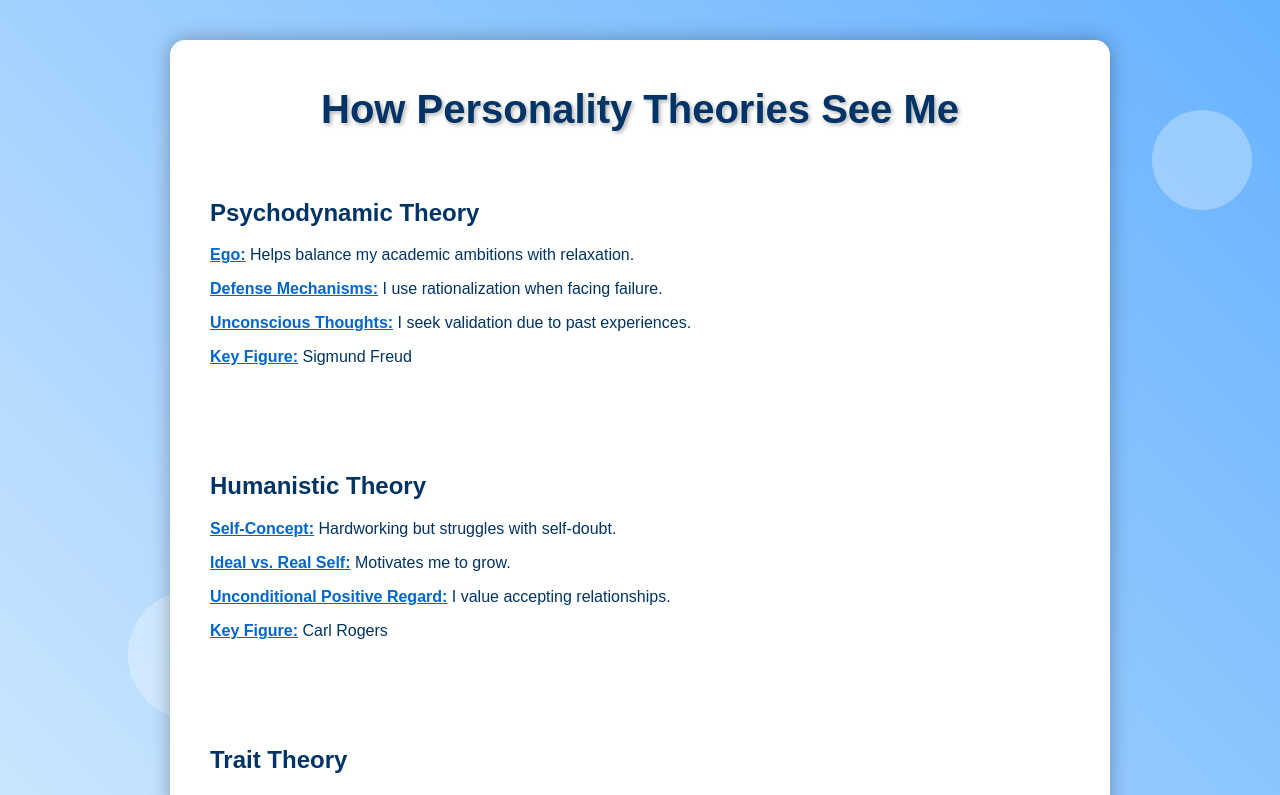
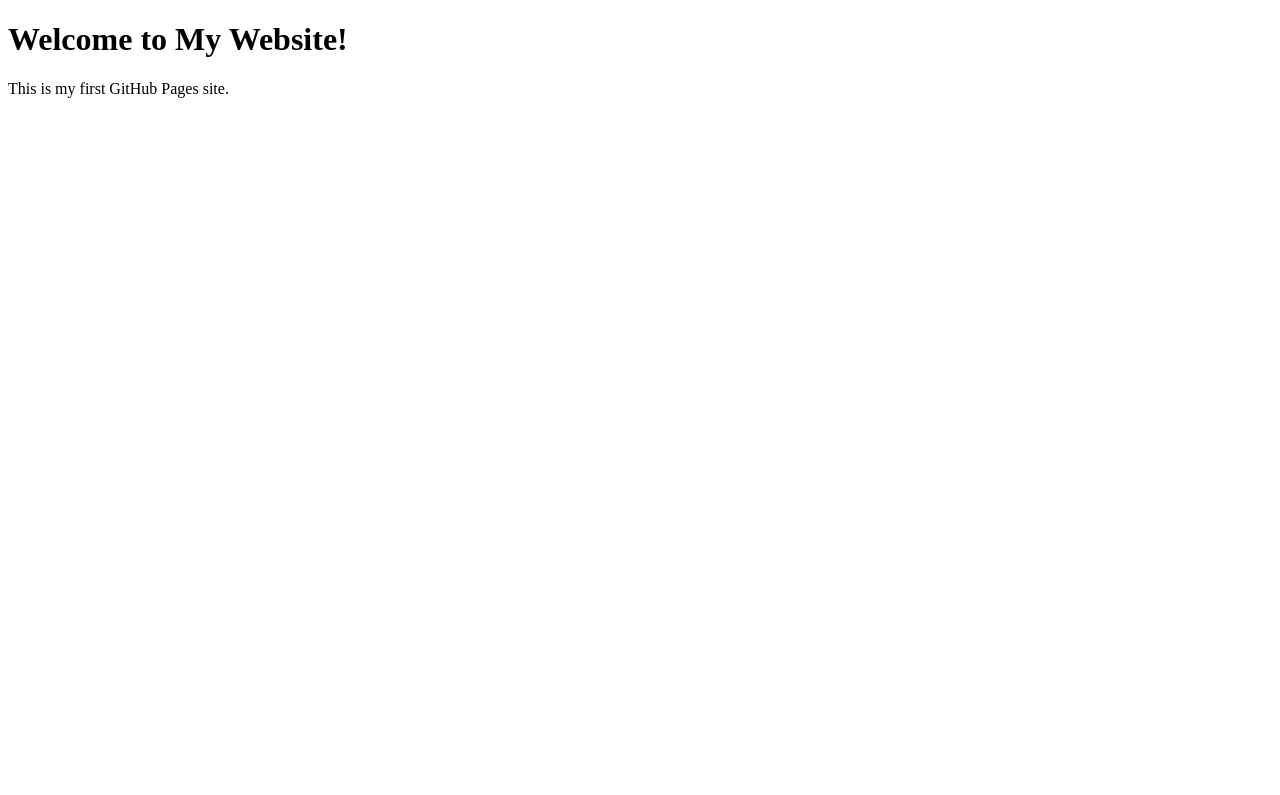
Before and after one commit to 2h98/my_system, a plain HTML site: page index.html in a window 1280 px wide. Shown: the top 795 px of the page. Drawn offline with Linux system fonts and the light colour scheme.

Commit message:
Update index.html
test

```diff
--- a/index.html
+++ b/index.html
@@ -1,138 +1,12 @@
 <!DOCTYPE html>
-<html>
+<html lang="en">
 <head>
-    <title>How Personality Theories See Me</title>
-    <style>
-        body {
-            font-family: Arial, sans-serif;
-            margin: 0;
-            padding: 0;
-            background: linear-gradient(45deg, #cce7ff, #99ccff, #66b2ff);
-            animation: backgroundAnimation 11s infinite alternate;
-            overflow-y: scroll;
-            height: 100vh;
-            color: #003366;
-        }
-        @keyframes backgroundAnimation {
-            0% { background-position: left top; }
-            100% { background-position: right bottom; }
-        }
-        .container {
-            max-width: 900px;
-            margin: 40px auto;
-            background: white;
-            padding: 20px;
-            border-radius: 15px;
-            box-shadow: 0px 0px 20px rgba(0, 0, 0, 0.3);
-            position: relative;
-            z-index: 2;
-        }
-        h1 {
-            text-align: center;
-            color: #003366;
-            font-size: 2.5em;
-            text-shadow: 2px 2px 4px rgba(0,0,0,0.3);
-        }
-        .category {
-            margin-bottom: 30px;
-            padding: 20px;
-            border-radius: 10px;
-            background: rgba(255, 255, 255, 0.9);
-            transition: transform 0.3s ease-in-out, background 0.3s;
-        }
-        .category:hover {
-            transform: scale(1.05);
-            background: rgba(102, 178, 255, 0.2);
-        }
-        .underline {
-            text-decoration: underline;
-            font-weight: bold;
-            color: #0066cc;
-        }
-        .animated-bg {
-            position: fixed;
-            top: 0;
-            left: 0;
-            width: 100%;
-            height: 100%;
-            z-index: 1;
-            overflow: hidden;
-        }
-        .circle {
-            position: absolute;
-            width: 80px;
-            height: 80px;
-            background: rgba(255, 255, 255, 0.3);
-            border-radius: 50%;
-            animation: float 10s infinite ease-in-out;
-        }
-        @keyframes float {
-            0% { transform: translateY(0px); }
-            50% { transform: translateY(30px); }
-            100% { transform: translateY(0px); }
-        }
-        .conclusion {
-            margin-top: 30px;
-            padding: 20px;
-            background: #0066cc;
-            color: white;
-            border-radius: 10px;
-            text-align: center;
-            font-size: 1.2em;
-        }
-    </style>
+  <meta charset="UTF-8" />
+  <meta name="viewport" content="width=device-width, initial-scale=1" />
+  <title>My New Website</title>
 </head>
 <body>
-    <div class="animated-bg">
-        <div class="circle" style="top: 10%; left: 20%;"></div>
-        <div class="circle" style="top: 50%; left: 70%; width: 100px; height: 100px;"></div>
-        <div class="circle" style="top: 80%; left: 30%; width: 120px; height: 120px;"></div>
-        <div class="circle" style="top: 30%; left: 50%; width: 90px; height: 90px;"></div>
-        <div class="circle" style="top: 60%; left: 40%; width: 110px; height: 110px;"></div>
-        <div class="circle" style="top: 20%; left: 80%; width: 85px; height: 85px;"></div>
-        <div class="circle" style="top: 70%; left: 10%; width: 130px; height: 130px;"></div>
-        <div class="circle" style="top: 40%; left: 60%; width: 95px; height: 95px;"></div>
-        <div class="circle" style="top: 10%; left: 90%; width: 100px; height: 100px;"></div>
-        <div class="circle" style="top: 90%; left: 50%; width: 120px; height: 120px;"></div>
-    </div>
-    <div class="container">
-        <h1>How Personality Theories See Me</h1>
-
-        <div class="category">
-            <h2>Psychodynamic Theory</h2>
-            <p><span class="underline">Ego:</span> Helps balance my academic ambitions with relaxation.</p>
-            <p><span class="underline">Defense Mechanisms:</span> I use rationalization when facing failure.</p>
-            <p><span class="underline">Unconscious Thoughts:</span> I seek validation due to past experiences.</p>
-            <p><span class="underline">Key Figure:</span> Sigmund Freud</p>
-        </div>
-
-        <div class="category">
-            <h2>Humanistic Theory</h2>
-            <p><span class="underline">Self-Concept:</span> Hardworking but struggles with self-doubt.</p>
-            <p><span class="underline">Ideal vs. Real Self:</span> Motivates me to grow.</p>
-            <p><span class="underline">Unconditional Positive Regard:</span> I value accepting relationships.</p>
-            <p><span class="underline">Key Figure:</span> Carl Rogers</p>
-        </div>
-
-        <div class="category">
-            <h2>Trait Theory</h2>
-            <p><span class="underline">Openness:</span> High, as I love learning.</p>
-            <p><span class="underline">Conscientiousness:</span> Strong, keeping me disciplined.</p>
-            <p><span class="underline">Neuroticism:</span> Moderate, as I manage stress.</p>
-            <p><span class="underline">Key Figure:</span> Gordon Allport</p>
-        </div>
-
-        <div class="category">
-            <h2>Social-Cognitive Theory</h2>
-            <p><span class="underline">Reciprocal Determinism:</span> My habits influence my motivation.</p>
-            <p><span class="underline">Locus of Control:</span> Internal, believing effort leads to success.</p>
-            <p><span class="underline">Self-Efficacy:</span> High, as past successes drive me.</p>
-            <p><span class="underline">Key Figure:</span> Albert Bandura</p>
-        </div>
-
-        <div class="conclusion">
-            <strong>Conclusion:</strong> While each theory offers a different view of my personality, understanding them helps me reflect, grow, and adapt in life.
-        </div>
-    </div>
+  <h1>Welcome to My Website!</h1>
+  <p>This is my first GitHub Pages site.</p>
 </body>
 </html>
```
